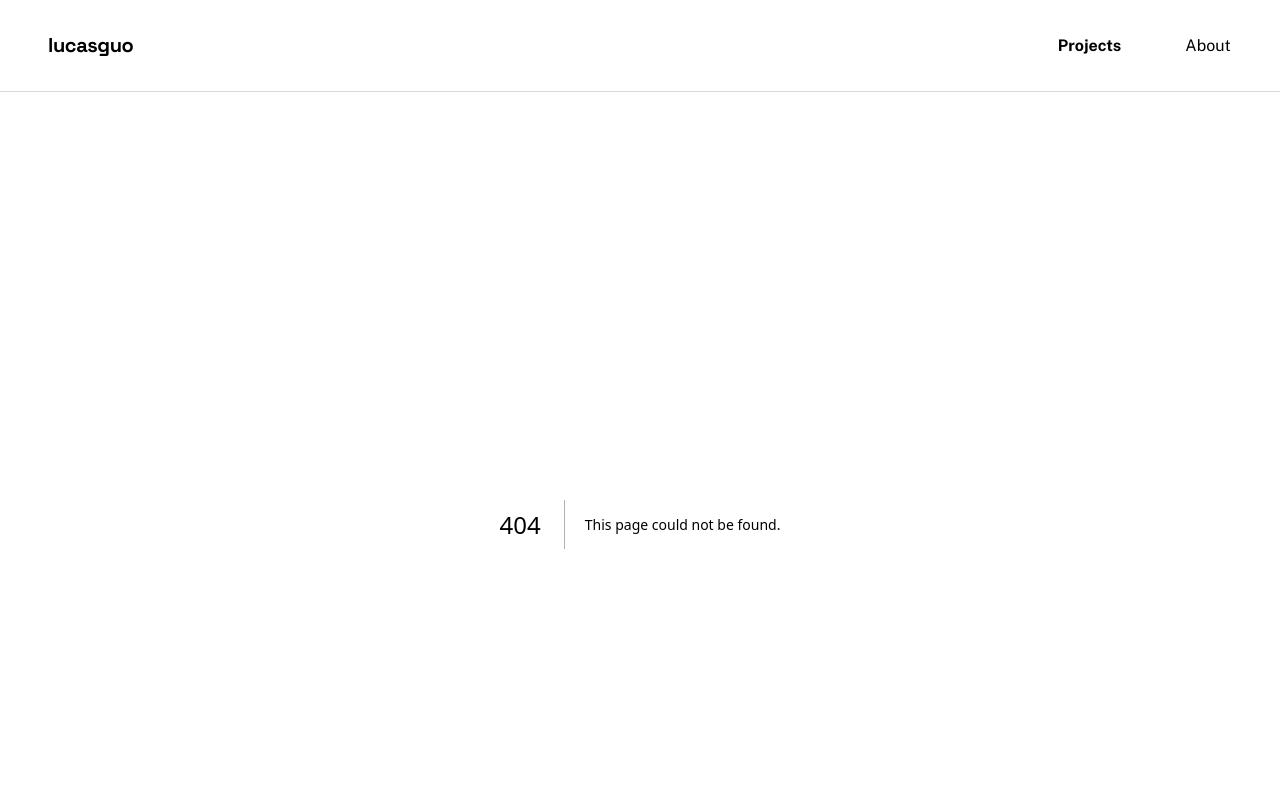
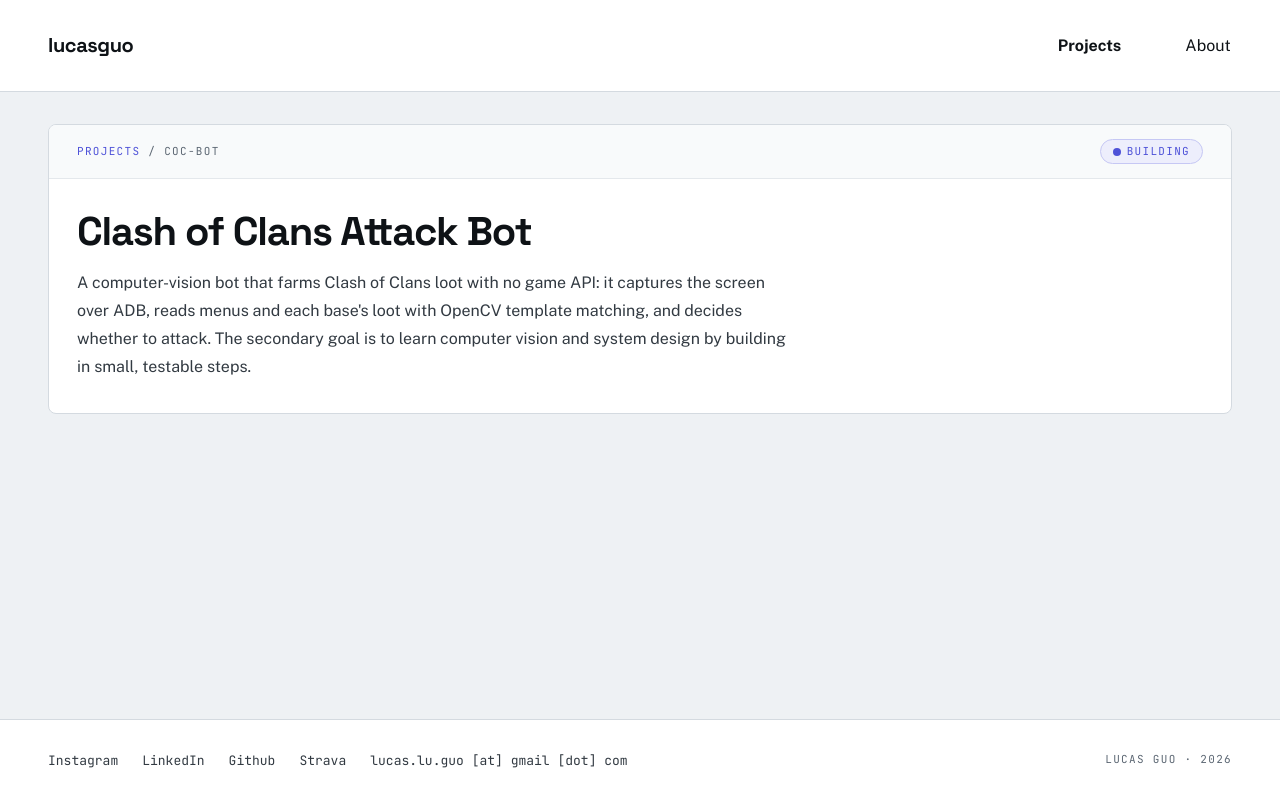
Before and after one commit to lucas-guo-2008/portfolio, a Next.js app: page /projects/coc-bot in a window 1280 px wide. Before the commit this address had no page. Shown: the top 800 px of the page. Built offline with nearby package versions, Linux system fonts and the light colour scheme.

Commit message:
Add ProjectPage component to render individual project details with [slug]

```diff
--- /dev/null
+++ b/app/projects/[slug]/page.tsx
@@ -0,0 +1,30 @@
+import Link from 'next/link';
+import { notFound } from 'next/navigation';
+import PageHeader from '@/components/PageHeader';
+import StatusBadge from '@/components/StatusBadge';
+import { getProject } from '@/lib/projects';
+
+export default async function ProjectPage({ params }: PageProps<'/projects/[slug]'>) {
+  const { slug } = await params;
+  const project = getProject(slug);
+  if (!project) notFound();
+
+  return (
+    <PageHeader
+      path={
+        <>
+          <Link
+            href="/projects"
+            className="text-accent hover:text-accent-strong focus-visible:outline-2 focus-visible:outline-accent focus-visible:outline-offset-2"
+          >
+            projects
+          </Link>
+          {' / '}{project.slug}
+        </>
+      }
+      badge={<StatusBadge status={project.status} />}
+      title={project.title}
+      summary={project.summary}
+    />
+  );
+}
--- a/components/PageHeader.tsx
+++ b/components/PageHeader.tsx
@@ -1,22 +1,26 @@
+import type { ReactNode } from "react";
+
 type PageHeaderProps = {
     title: string;
     summary?: string;
-    path?: string;
+    path?: ReactNode;
+    badge?: ReactNode;
 }
 
-export default function PageHeader({title, summary, path}:PageHeaderProps) {
+export default function PageHeader({title, summary, path, badge}:PageHeaderProps) {
     return (
-        <div className="border border-border rounded-lg overflow-hidden">
-            {path &&
-            <div className="font-mono text-label uppercase tracking-label py-4 px-6 border-b border-border bg-surface-muted">
-                {path}
+        <div className="bg-surface border border-border rounded-lg overflow-hidden">
+            {(path || badge) &&
+            <div className="flex items-center justify-between gap-3 px-5 md:px-7 py-3 md:py-3.5 bg-surface-muted border-b border-border-subtle">
+                <div className="font-mono text-label uppercase tracking-label text-text-muted">{path}</div>
+                {badge}
             </div>}
-            <div className="bg-surface px-6">
-                <h1 className="text-title md:text-display font-display font-bold py-4">
+            <div className="px-5 md:px-7 py-6 md:py-8">
+                <h1 className="text-title md:text-display font-display font-bold">
                     {title}
                 </h1>
                 {summary &&
-                <p className="max-w-reading text-body pb-6">
+                <p className="mt-3.5 md:mt-4 max-w-reading text-body text-text-secondary">
                     {summary}
                 </p>}
             </div>
```
